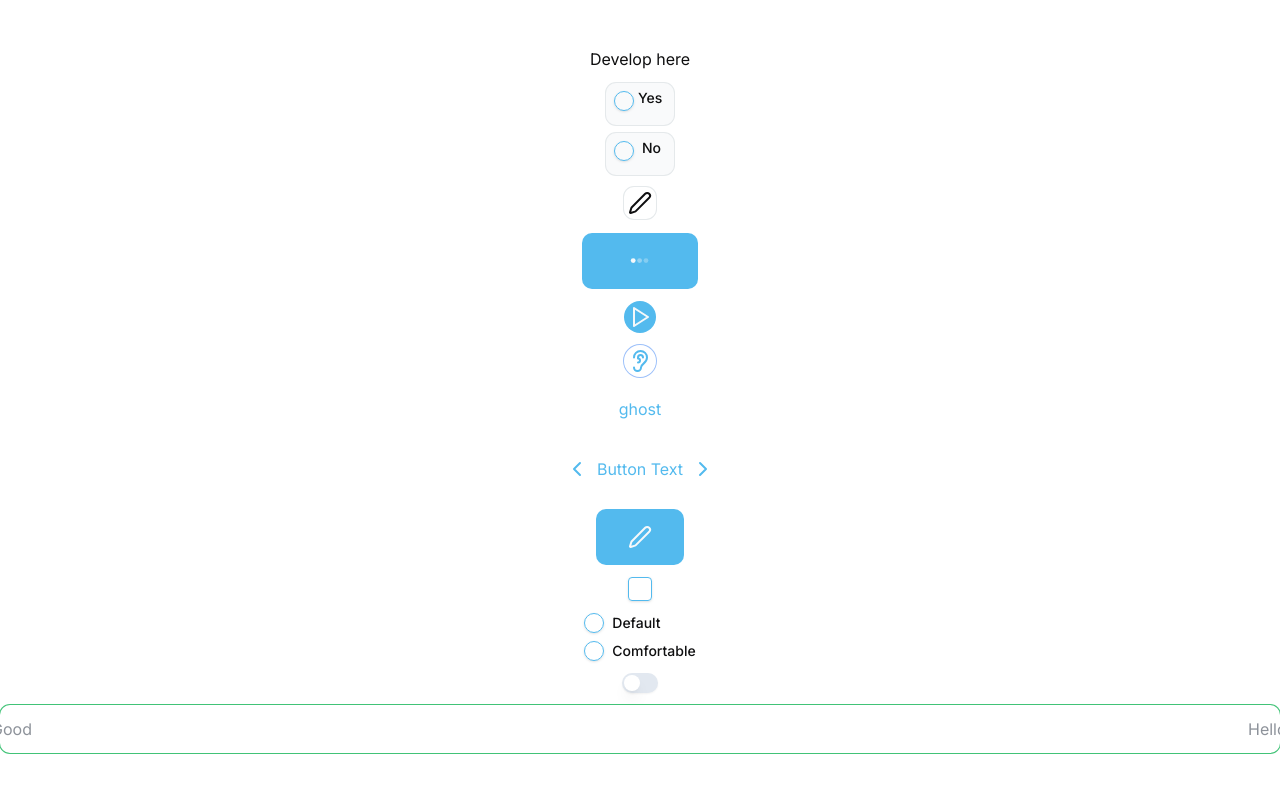
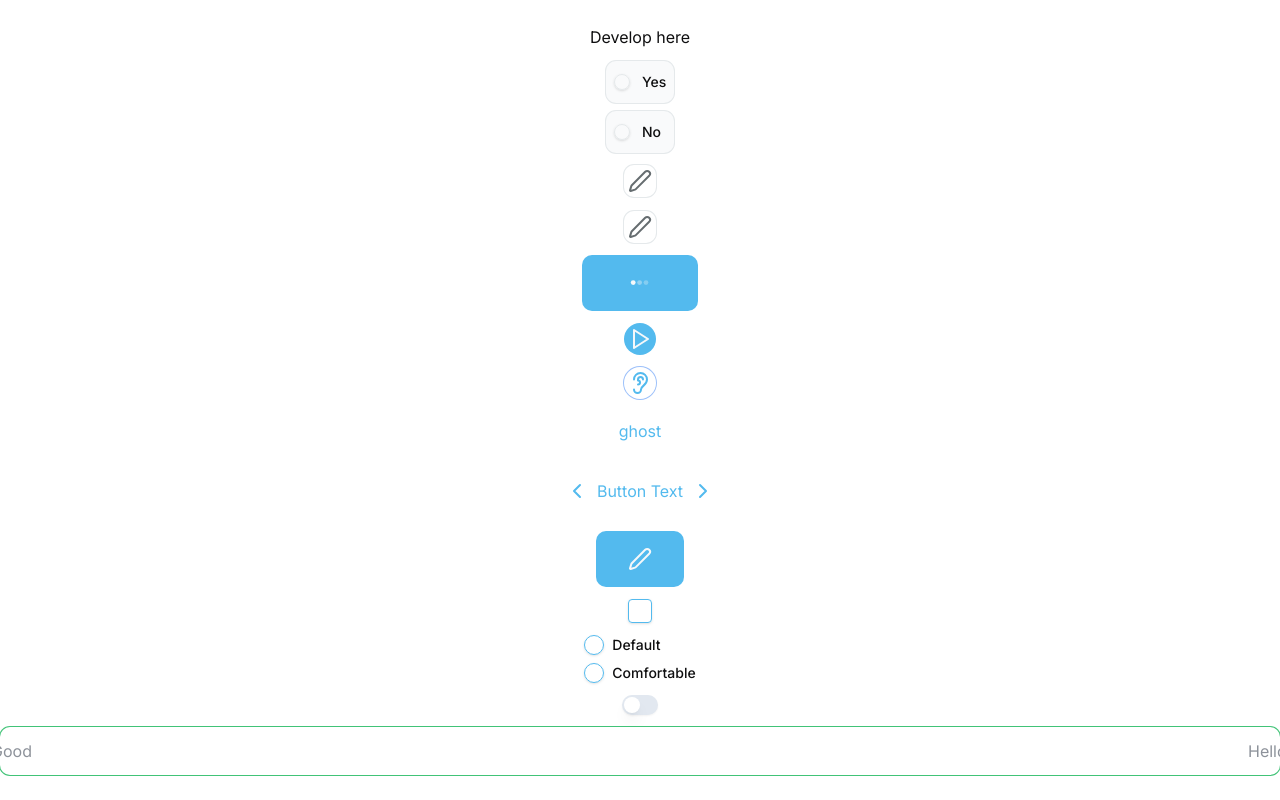
Before and after one commit to ArmanKhalili82/Matchsitter, a Next.js app: page /en in a window 1280 px wide. Built offline with nearby package versions, Linux system fonts and the light colour scheme.

Commit message:
refactor: updated changes

```diff
--- a/src/app/[locale]/(root)/page.tsx
+++ b/src/app/[locale]/(root)/page.tsx
@@ -3,7 +3,7 @@ import ToggleExpanding from '@/components/common/ToggleExpanding'
 import { Button } from '@/components/ui/button'
 import Input from '@/components/ui/input'
 import React from 'react'
-import { EarIcon, Fan, Play, ChevronLeft, ChevronRight, Pen } from "lucide-react"
+import { EarIcon, Fan, Play, ChevronLeft, ChevronRight, Pen } from 'lucide-react'
 import { Checkbox } from '@/components/ui/checkbox'
 import { RadioGroup, RadioGroupItem } from '@/components/ui/radio-group'
 import { Label } from '@/components/ui/label'
@@ -17,19 +17,22 @@ const Page = () => {
       Develop here
       <RadioButton />
       <PenButton />
+      <Button variant='penButton' size='icon'>
+        <Pen />
+      </Button>
       <Button variant={'default'} loading={true} size="lg">
         default
       </Button>
-      <Button variant='default' size='icon' rounded='icon'>
+      <Button variant="default" size="icon" rounded="icon">
         <Play />
       </Button>
-      <Button variant={'outline'} size="icon" rounded='icon'>
-         <EarIcon />
+      <Button variant={'outline'} size="icon" rounded="icon">
+        <EarIcon />
       </Button>
       <Button variant={'ghost'} size="sm">
         ghost
       </Button>
-      <Button variant='textButton' size='lg'>
+      <Button variant="textButton" size="lg">
         <ChevronLeft /> Button Text <ChevronRight />
       </Button>
       <Button>
@@ -49,7 +52,12 @@ const Page = () => {
         </div>
       </RadioGroup>
       <Switch />
-      <Input color='success' suffixIcon={<div>Hello</div>} prefixIcon={<div>Good</div>} type="password" />
+      <Input
+        color="success"
+        suffixIcon={<div>Hello</div>}
+        prefixIcon={<div>Good</div>}
+        type="password"
+      />
     </div>
   )
 }
--- a/src/components/common/PenButton.tsx
+++ b/src/components/common/PenButton.tsx
@@ -4,7 +4,7 @@ import React from 'react'
 const PenButton = () => {
   return (
     <div>
-      <button className='size-8 bg-white ring-1 ring-border-200 p-1 !rounded-100 focus:bg-background-50'>
+      <button className="size-8 !rounded-100 bg-white text-icons-700 p-1 ring-1 ring-border-200 focus:bg-background-50">
         <Pen />
       </button>
     </div>
--- a/src/components/common/RadioButton.tsx
+++ b/src/components/common/RadioButton.tsx
@@ -6,14 +6,30 @@ const RadioButton = () => {
   return (
     <div>
       <RadioGroup>
-        <div className='flex bg-surface-100 p-2 h-[42px] w-[68px] gap-1 ring-1 ring-border-200 focus:ring-primary !rounded-100 text-textBody-300 typo-mob-body-lg'>
-          <RadioGroupItem value="Yes" id="r1" />
-          <Label htmlFor="r1">Yes</Label>
+        <div className="flex items-center h-[42px] w-[68px] gap-3 !rounded-100 bg-surface-100 p-2 text-textBody-300 ring-1 ring-border-200 focus-within:ring-primary">
+            <RadioGroupItem
+            value="Yes"
+            id="r1"
+            className="h-4 w-4 rounded-full border border-border-200 focus:ring-1 focus:ring-primary"
+            />
+            <Label className="cursor-pointer" htmlFor="r1">
+            Yes
+            </Label>
         </div>
-        <div className='flex bg-surface-100 p-2 h-[42px] w-[68px] gap-2 ring-1 ring-border-200 focus:ring-primary !rounded-100 text-textBody-300 typo-mob-body-lg'>
+        <div className="flex items-center h-[42px] w-[68px] gap-3 !rounded-100 bg-surface-100 p-2 text-textBody-300 ring-1 ring-border-200 focus-within:ring-primary">
+            <RadioGroupItem
+            value="No"
+            id="r2"
+            className="h-4 w-4 rounded-full border border-border-200 focus:ring-1 focus:ring-primary"
+            />
+            <Label className="cursor-pointer" htmlFor="r2">
+            No
+            </Label>
+        </div>
+        {/* <div className="flex h-[42px] w-[68px] gap-2 !rounded-100 bg-surface-100 p-2 text-textBody-300 ring-1 ring-border-200 typo-mob-body-lg focus:ring-primary">
           <RadioGroupItem value="No" id="r2" />
-          <Label htmlFor="r2">No</Label>
-        </div>
+          <Label className='py-1' htmlFor="r2">No</Label>
+        </div> */}
       </RadioGroup>
     </div>
   )
--- a/src/components/ui/button.tsx
+++ b/src/components/ui/button.tsx
@@ -5,11 +5,7 @@ import SvgSpinners3DotsFade from '~icons/svg-spinners/3-dots-fade.jsx'
 
 import { cn } from '@/lib/utils'
 
-const buttonVariants = cva(
-  [
-    'group relative flex gap-2 w-auto items-center justify-center',
-  ],
-  {
+const buttonVariants = cva(['group relative flex w-auto items-center justify-center gap-2'], {
   variants: {
     variant: {
       default: [
@@ -23,7 +19,8 @@ const buttonVariants = cva(
         'disabled:text-textBody-100 disabled:ring-border-300',
       ],
       ghost: ['bg-white text-primary', 'focus:bg-background-100', 'disabled:text-textBody-100'],
-        textButton: ['text-primary focus:text-primary-300']
+      textButton: ['text-primary focus:text-primary-300'],
+      penButton: ['bg-white text-icons-700 p-1 ring-1 ring-border-200 focus:bg-background-50']
     },
     size: {
       sm: 'h-10 rounded-md px-3 typo-mob-button-sm',
@@ -33,17 +30,16 @@ const buttonVariants = cva(
       icon: 'size-8',
     },
     rounded: {
-        default: "!rounded-100",
-        icon: "rounded-full"
-      }
+      default: '!rounded-100',
+      icon: 'rounded-full',
+    },
   },
   defaultVariants: {
     variant: 'default',
     size: 'lg',
-      rounded: 'default'
+    rounded: 'default',
   },
-  }
-)
+})
 
 export interface ButtonProps
   extends React.ButtonHTMLAttributes<HTMLButtonElement>,
@@ -62,7 +58,7 @@ const Button = React.forwardRef<HTMLButtonElement, ButtonProps>(
             variant,
             size,
             rounded,
-            className: cn({ 'loading [&>*]:invisible pointer-events-none': loading }, className),
+            className: cn({ 'loading pointer-events-none [&>*]:invisible': loading }, className),
           })
         )}
         ref={ref}
--- a/src/components/ui/input.tsx
+++ b/src/components/ui/input.tsx
@@ -3,7 +3,7 @@
 import { cva, type VariantProps } from 'class-variance-authority'
 import React, { type ReactElement, useId, useState } from 'react'
 import { cn } from '@/lib/utils'
-import {Eye, EyeOff} from "lucide-react"
+import { Eye, EyeOff } from 'lucide-react'
 // import Eye from '~icons/tabler/eye'
 // import EyeOff from '~icons/tabler/eye-off'
 
--- a/src/components/ui/switch.tsx
+++ b/src/components/ui/switch.tsx
@@ -1,9 +1,9 @@
-"use client"
+'use client'
 
-import * as React from "react"
-import * as SwitchPrimitives from "@radix-ui/react-switch"
+import * as React from 'react'
+import * as SwitchPrimitives from '@radix-ui/react-switch'
 
-import { cn } from "@/lib/utils"
+import { cn } from '@/lib/utils'
 
 const Switch = React.forwardRef<
   React.ElementRef<typeof SwitchPrimitives.Root>,
@@ -11,7 +11,7 @@ const Switch = React.forwardRef<
 >(({ className, ...props }, ref) => (
   <SwitchPrimitives.Root
     className={cn(
-      "peer inline-flex h-5 w-9 shrink-0 cursor-pointer items-center rounded-full border-2 border-transparent shadow-sm transition-colors focus-visible:outline-none focus-visible:ring-2 focus-visible:ring-ring focus-visible:ring-offset-2 focus-visible:ring-offset-background disabled:cursor-not-allowed disabled:opacity-50 data-[state=checked]:bg-primary data-[state=unchecked]:bg-input",
+      'focus-visible:ring-offset-background peer inline-flex h-5 w-9 shrink-0 cursor-pointer items-center rounded-full border-2 border-transparent shadow-sm transition-colors focus-visible:outline-none focus-visible:ring-2 focus-visible:ring-ring focus-visible:ring-offset-2 disabled:cursor-not-allowed disabled:opacity-50 data-[state=checked]:bg-primary data-[state=unchecked]:bg-input',
       className
     )}
     {...props}
@@ -19,7 +19,7 @@ const Switch = React.forwardRef<
   >
     <SwitchPrimitives.Thumb
       className={cn(
-        "pointer-events-none block size-4 rounded-full bg-white shadow-lg ring-0 transition-transform data-[state=checked]:translate-x-4 data-[state=unchecked]:translate-x-0"
+        'pointer-events-none block size-4 rounded-full bg-white shadow-lg ring-0 transition-transform data-[state=checked]:translate-x-4 data-[state=unchecked]:translate-x-0'
       )}
     />
   </SwitchPrimitives.Root>
--- a/tailwind.config.ts
+++ b/tailwind.config.ts
@@ -126,7 +126,7 @@ const config = {
           foreground: 'hsl(var(--card-foreground))',
         },
         surface: {
-          100: 'hsl(var(--surface))'
+          100: 'hsl(var(--surface))',
         },
         icons: {
           500: 'hsl(var(--i-500))',
```
Also changed, not shown: src/components/ui/checkbox.tsx (+7 -9 lines), src/components/ui/radio-group.tsx (+7 -13 lines). Lines whose indentation alone changed are shown as unchanged.
